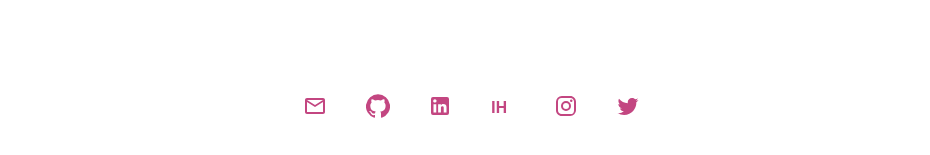
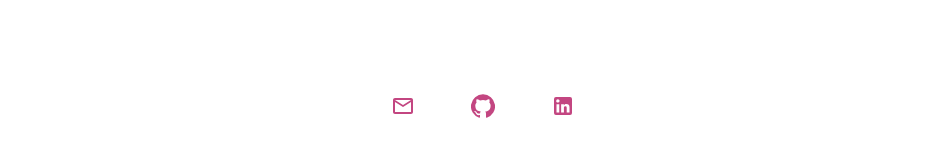
Before and after one commit to joshuaberetta/portfolio, a React (Create React App) app: page /contact in a window 1280 px wide. Shown: the part 684-839 px from the top of the page, without its empty margins (169-1099 px from the left). Built offline with nearby package versions, Linux system fonts and the light colour scheme.

Commit message:
add kobo and trim footer

```diff
--- a/src/components/Footer.tsx
+++ b/src/components/Footer.tsx
@@ -35,7 +35,7 @@ const Footer: React.FC = () => {
             direction="row"
             alignItems="center"
             justify="center"
-            spacing={5}
+            spacing={10}
             // xs={12} //this was causing an offset from center...
             // className={classes.root}
           >
--- a/src/shared/content.tsx
+++ b/src/shared/content.tsx
@@ -4,9 +4,6 @@ import { Typography } from "@material-ui/core";
 import GitHubIcon from "@material-ui/icons/GitHub";
 import MailOutlineIcon from "@material-ui/icons/MailOutline";
 import LinkedInIcon from "@material-ui/icons/LinkedIn";
-import InstagramIcon from "@material-ui/icons/Instagram";
-import TwitterIcon from "@material-ui/icons/Twitter";
-import Dribble from "../components/svg/dribble";
 
 import Ourthreedots from "../components/svg/Ourthreedots";
 import Noordhoek from "../components/svg/Noordhoek";
@@ -31,8 +28,7 @@ export const NAV = {
 };
 
 export const WORK = {
-  image:
-    "https://avatars.githubusercontent.com/u/50016008",
+  image: "https://avatars.githubusercontent.com/u/50016008",
   subtitle: "hi, i'm josh.",
   items: [
     {
@@ -214,8 +210,7 @@ export const WORK = {
       href: "/work/beretta-studio",
       href_ext: {
         title: "beretta.studio (no longer live)",
-        link:
-          "https://web.archive.org/web/20181228052746/http://beretta.studio/",
+        link: "https://web.archive.org/web/20181228052746/http://beretta.studio/",
       },
       underConstruction: false,
       description:
@@ -273,7 +268,7 @@ export const FOOTER = {
     {
       title: "email",
       logo: <MailOutlineIcon />,
-      href: "mailto:joshuaberetta@gmail.com",
+      href: "mailto:me@joshuaberetta.com",
     },
 
     {
@@ -285,22 +280,6 @@ export const FOOTER = {
       title: "linkedin",
       logo: <LinkedInIcon />,
       href: "https://www.linkedin.com/in/joshua-beretta-aa857693/",
-    },
-
-    {
-      title: "indie-hackers",
-      logo: <Typography style={{ fontWeight: "bold" }}>IH</Typography>,
-      href: "https://www.indiehackers.com/joshuaberetta",
-    },
-    {
-      title: "instagram",
-      logo: <InstagramIcon />,
-      href: "https://www.instagram.com/joshberetta",
-    },
-    {
-      title: "twitter",
-      logo: <TwitterIcon />,
-      href: "https://www.twitter.com/joshberetta",
     },
   ],
 };
@@ -321,9 +300,18 @@ export const ABOUT = {
       title: "# Experience",
       body: [
         {
+          title: "KoBoToolbox",
+          startDate: "08/2020",
+          endDate: "present",
+          role: "Backend Developer",
+          description: `
+          Trying to be useful.
+          `,
+        },
+        {
           title: "Ourthreedots",
           startDate: "03/2020",
-          endDate: "present",
+          endDate: "7/2020",
           role: "Solo-Founder",
           description: `
           My first foray into technology startups, Our Three Dots is a digital service that analyses your WhatsApp chats, outputting a customizable PDF of your chat history with interesting analyses of your conversations. The tech stack includes Typescript, React, Node, Python, Flask, MongoDB, Stripe, Figma, Docker, Travis CI, Heroku, Firebase and AWS Lambda, S3, SES, SQS.
@@ -645,8 +633,7 @@ export const ABOUT = {
 };
 
 export const CONTACT = {
-  image:
-    "https://avatars.githubusercontent.com/u/50016008",
+  image: "https://avatars.githubusercontent.com/u/50016008",
   details: [
     { title: "NAME:", value: "JOSHUA BERETTA" },
     { title: "TITLE:", value: "ENTREPRENEUR / DEVELOPER / ENGINEER" },
```
